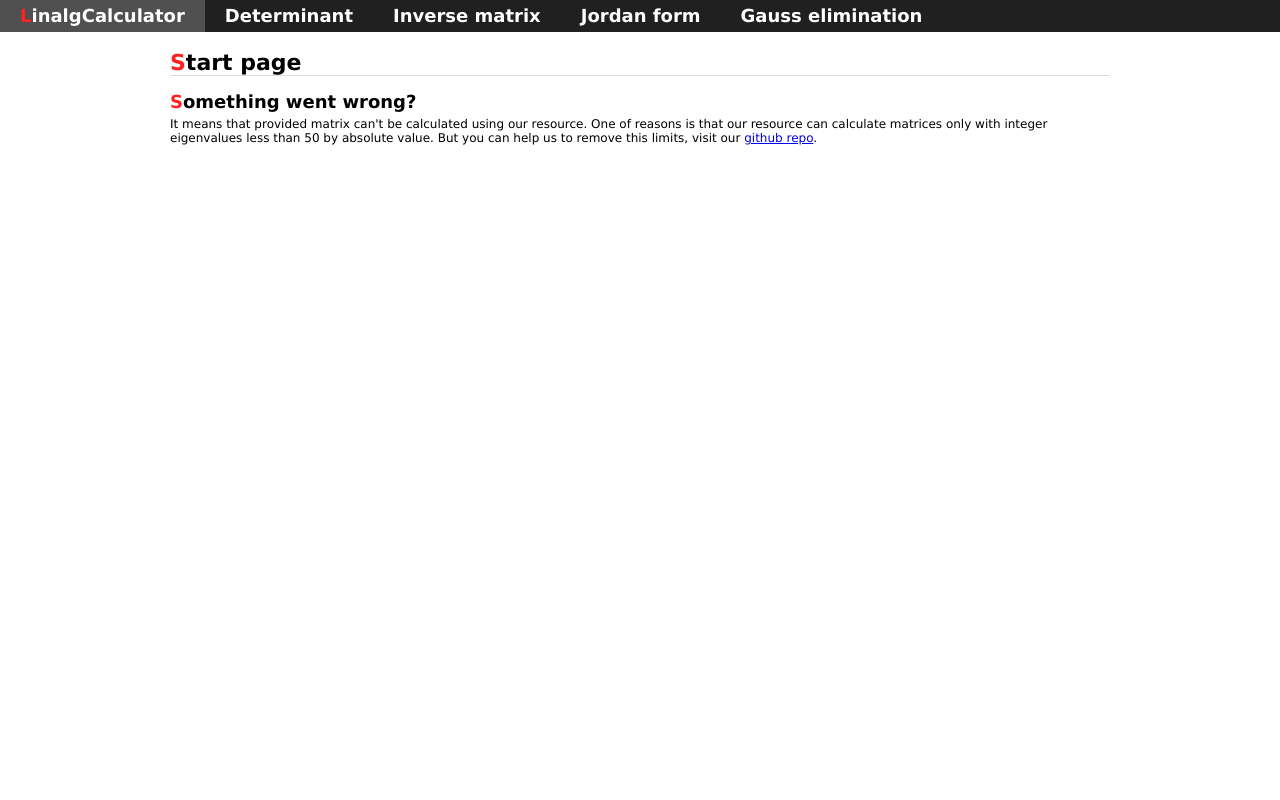
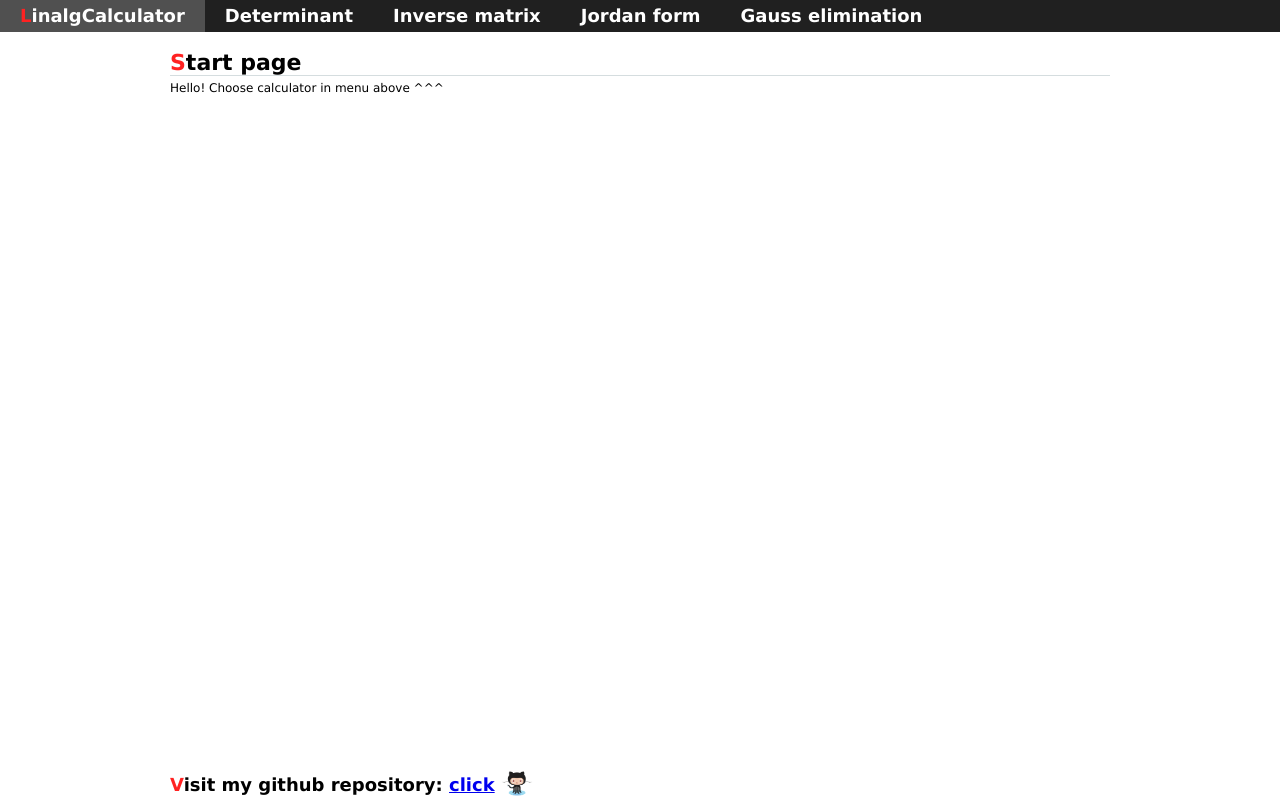
Before and after one commit to AndrewB330/LinalgCalculator, a Flask app: page / in a window 1280 px wide. Run offline with Flask 2, Linux system fonts and the light colour scheme; some libraries are stand-ins or nearby versions.

Commit message:
Footer + code cleaning

```diff
--- a/linear_algebra.py
+++ b/linear_algebra.py
@@ -1,7 +1,5 @@
 from fractions import Fraction
 import numpy as np
-import operator
-import functools
 
 to_fraction = np.vectorize(lambda x: Fraction(x))
 to_decimal = np.vectorize(lambda x: float(x))
@@ -168,7 +166,6 @@ if __name__ == '__main__':
          [0, 0, 0, 0, -1, 0, 0, 0, 1, 0],
          [0, 0, 0, -1, 0, 0, -2, 0, 0, 1]]))
     test = change_basis(test, basis)
-    test = to_fraction([[0, 0],[0, 0]])
     J, C = jordan_form(test)
     for a,b in zip(to_decimal(test), to_decimal(J)):
         print(a, ' --> ', b)
--- a/static/styles/style.css
+++ b/static/styles/style.css
@@ -43,10 +43,15 @@ nav > a:active {
 #content {
 	position:relative;
     width: 80em;
-    min-height: 300px;
+    height: 100%;
     margin: auto;
     padding: 10px;
     padding-top: 50px;
+}
+
+#footer {
+	position:absolute;
+	bottom:0px;
 }
 
 #input-matrix{
--- a/templates/footer.html
+++ b/templates/footer.html
@@ -1,5 +1,5 @@
-<div class="header-2"><span class="first-char">S</span>omething went wrong?</div>
-It means that provided matrix can't be calculated using our resource.
-One of reasons is that our resource can calculate matrices only with integer
-eigenvalues less than 50 by absolute value. But you can help us to remove this limits,
-visit our <a href="https://github.com/AndreaB330/LinalgCalculator" target="_blank">github repo</a>.
+<div id="footer" class="header-2">
+    <span class="first-char">V</span>isit my github repository:
+    <a target="blank" href = "https://github.com/AndreaB330/LinalgCalculator">click</a>
+    <img style="margin-bottom:-5px" src="{{ url_for('static',filename='images/octocat.png') }}" width="32px" height="25px"/>
+</div>
--- a/templates/start.html
+++ b/templates/start.html
@@ -1 +1,2 @@
 <div class="header"><span class="first-char">S</span>tart page</div>
+Hello! Choose calculator in menu above ^^^
```
Also changed, not shown: templates/jordan.html (+7 -0 lines), static/images/bg.jpg (deleted), static/images/bg.png (deleted), static/images/octocat.jpg (added), static/images/octocat.png (added), templates/inverse.html (line endings or trailing spaces).
